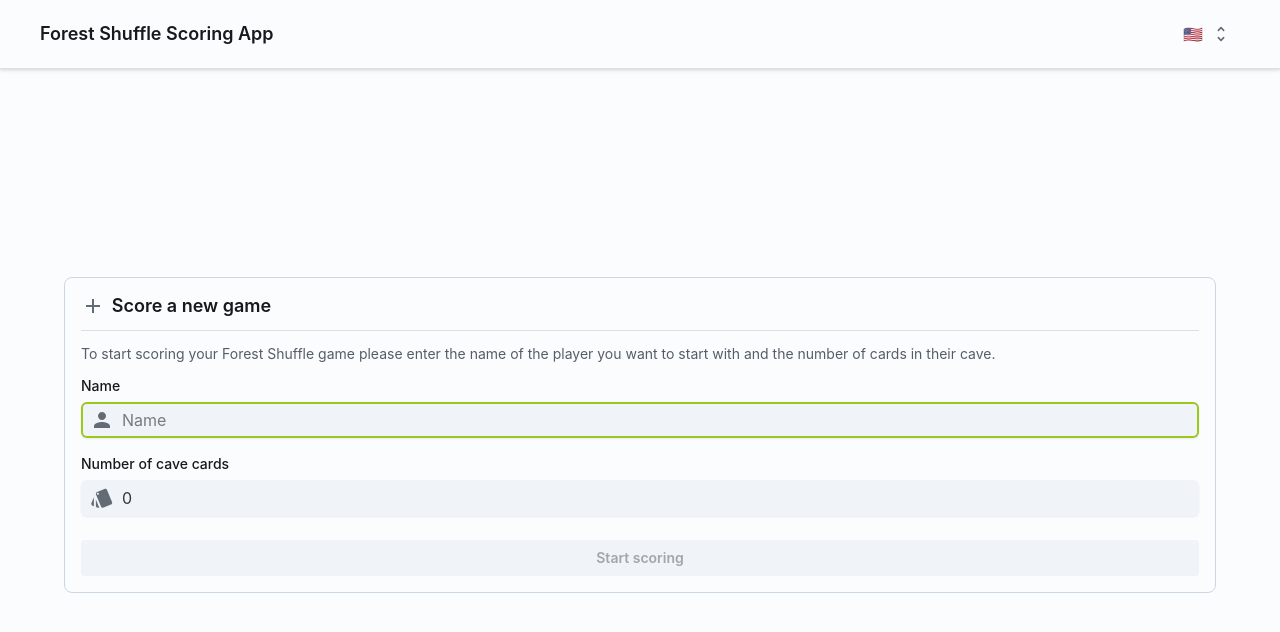
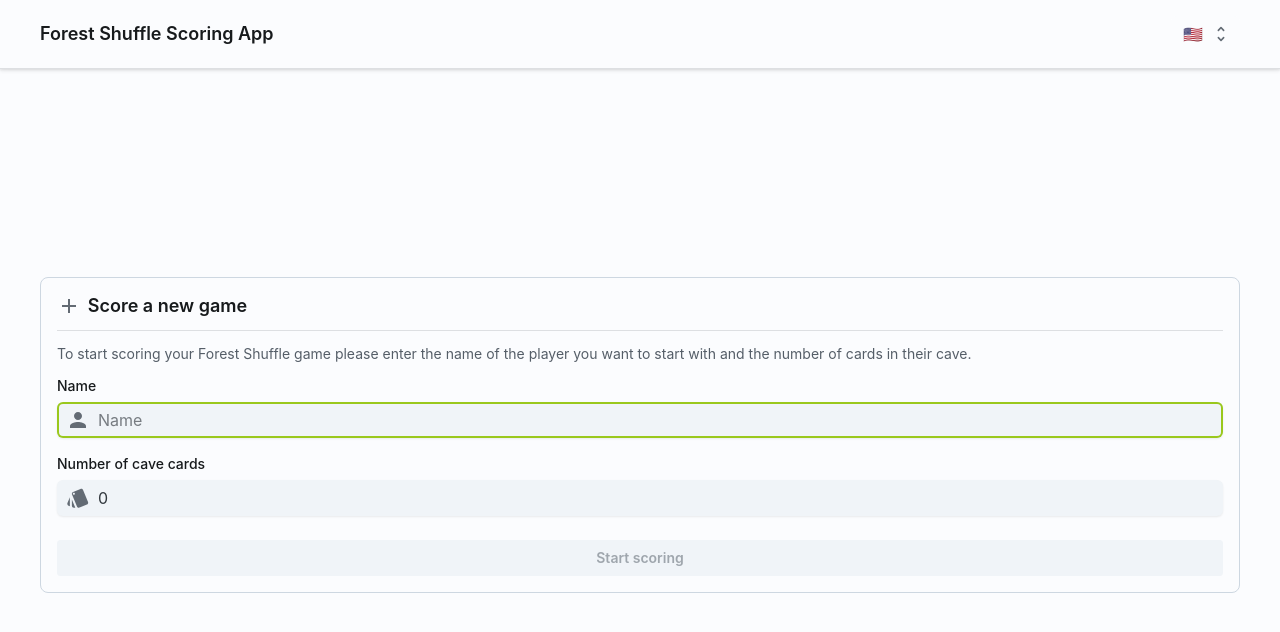
Before and after one commit to soldag/forest-shuffle-scoring, a React (Vite) app: page /#/new in a window 1280 px wide. Shown: the top 632 px of the page. Built offline with nearby package versions, Linux system fonts and the light colour scheme.

Commit message:
Clean up View components

```diff
--- a/src/components/common/FooterContainer.tsx
+++ /dev/null
@@ -1,23 +0,0 @@
-import React, { ReactNode } from "react";
-
-import { Box, Container } from "@mui/joy";
-
-interface FooterContainerProps {
-  children: ReactNode;
-}
-
-const FooterContainer: React.FC<FooterContainerProps> = ({ children }) => (
-  <Box
-    sx={{
-      bgcolor: "background.surface",
-      borderTop: "1px solid",
-      borderColor: "divider",
-      boxShadow: "smInverse",
-      p: 2,
-    }}
-  >
-    <Container sx={{ px: { xs: 0 } }}>{children}</Container>
-  </Box>
-);
-
-export default FooterContainer;
--- a/src/components/common/HeaderContainer.tsx
+++ /dev/null
@@ -1,23 +0,0 @@
-import React, { ReactNode } from "react";
-
-import { Box, Container } from "@mui/joy";
-
-interface HeaderContainerProps {
-  children: ReactNode;
-}
-
-const HeaderContainer: React.FC<HeaderContainerProps> = ({ children }) => (
-  <Box
-    sx={{
-      bgcolor: "background.surface",
-      borderBottom: "1px solid",
-      borderColor: "divider",
-      boxShadow: "sm",
-      p: 2,
-    }}
-  >
-    <Container sx={{ px: { xs: 0 } }}>{children}</Container>
-  </Box>
-);
-
-export default HeaderContainer;
--- a/src/components/common/View.tsx
+++ b/src/components/common/View.tsx
@@ -1,18 +1,45 @@
 import React, { ReactNode } from "react";
 
-import { Box, Sheet } from "@mui/joy";
+import { Box, Container, Sheet } from "@mui/joy";
 import { SxProps } from "@mui/joy/styles/types";
 
 import { mergeSx } from "@/utils/sx";
 
+interface ContentContainerProps {
+  children: ReactNode;
+  disableGutters?: boolean;
+  sx?: SxProps;
+}
+
+const ContentContainer: React.FC<ContentContainerProps> = ({
+  children,
+  disableGutters = false,
+  sx,
+}) => (
+  <Box
+    sx={mergeSx(sx, {
+      display: "flex",
+      backgroundColor: "background.surface",
+      p: disableGutters ? 0 : 2,
+    })}
+  >
+    <Container disableGutters>{children}</Container>
+  </Box>
+);
+
 interface ViewProps {
-  sx?: SxProps;
   header?: ReactNode;
   footer?: ReactNode;
   children?: ReactNode;
+  disableGutters?: boolean;
 }
 
-const View: React.FC<ViewProps> = ({ sx, header, footer, children }) => (
+const View: React.FC<ViewProps> = ({
+  header,
+  footer,
+  children,
+  disableGutters = false,
+}) => (
   <Sheet
     sx={{
       height: "100dvh",
@@ -24,18 +51,45 @@
       boxSizing: "border-box",
     }}
   >
+    {header && (
+      <ContentContainer
+        sx={{
+          borderBottom: "1px solid",
+          borderColor: "divider",
+          boxShadow: "sm",
+          zIndex: 2,
+        }}
+      >
         {header}
-    <Box
-      sx={mergeSx(sx, {
+      </ContentContainer>
+    )}
+
+    {children && (
+      <ContentContainer
+        sx={{
           flexGrow: 1,
           flexShrink: 1,
-        py: 2,
           overflowY: "scroll",
-      })}
+          zIndex: 1,
+        }}
+        disableGutters={disableGutters}
       >
         {children}
-    </Box>
+      </ContentContainer>
+    )}
+
+    {footer && (
+      <ContentContainer
+        sx={{
+          borderTop: "1px solid",
+          borderColor: "divider",
+          boxShadow: "smInverse",
+          zIndex: 2,
+        }}
+      >
         {footer}
+      </ContentContainer>
+    )}
   </Sheet>
 );
 
--- a/src/components/views/CreateGameView/components/Header.tsx
+++ b/src/components/views/CreateGameView/components/Header.tsx
@@ -2,7 +2,6 @@
 
 import { Stack } from "@mui/joy";
 
-import HeaderContainer from "@/components/common/HeaderContainer";
 import HeaderTitle from "@/components/common/HeaderTitle";
 import LanguageSelect from "@/components/common/LocaleSelect";
 import LocaleContext from "@/components/contexts/LocaleContext";
@@ -11,7 +10,6 @@
   const { locale, setLocale } = useContext(LocaleContext);
 
   return (
-    <HeaderContainer>
     <Stack direction="row" alignItems="center" columnGap={2}>
       <HeaderTitle sx={{ flexGrow: 1 }} />
 
@@ -24,7 +22,6 @@
         }}
       />
     </Stack>
-    </HeaderContainer>
   );
 };
 export default Header;
--- a/src/components/views/CreateGameView/index.tsx
+++ b/src/components/views/CreateGameView/index.tsx
@@ -1,7 +1,7 @@
 import { useContext } from "react";
 import { useLocation } from "wouter";
 
-import { Container } from "@mui/joy";
+import { Box } from "@mui/joy";
 
 import { CreateGamePayload, createGame } from "@/components/actions/game";
 import View from "@/components/common/View";
@@ -21,7 +21,7 @@
 
   return (
     <View header={<Header />}>
-      <Container
+      <Box
         sx={{
           display: "flex",
           flexDirection: "column",
@@ -30,7 +30,7 @@
         }}
       >
         <CreateGameCard onSubmit={handleSubmit} />
-      </Container>
+      </Box>
     </View>
   );
 };
--- a/src/components/views/ForestView/components/Footer.tsx
+++ b/src/components/views/ForestView/components/Footer.tsx
@@ -5,11 +5,10 @@
 
 import EmojiEventsIcon from "@mui/icons-material/EmojiEvents";
 import PersonAddIcon from "@mui/icons-material/PersonAdd";
-import { Button, Divider, Stack } from "@mui/joy";
+import { Box, Button, Divider, Stack } from "@mui/joy";
 
 import { addPlayer, setCave } from "@/components/actions/game";
 import AddPlayerModal from "@/components/common/AddPlayerModal";
-import FooterContainer from "@/components/common/FooterContainer";
 import GameContext from "@/components/contexts/GameContext";
 import { MAX_PLAYERS } from "@/utils/constants";
 
@@ -34,7 +33,7 @@
   };
 
   return (
-    <FooterContainer>
+    <Box>
       {forest && (
         <ForestSummary forest={forest} onChange={handleForestChange} />
       )}
@@ -86,7 +85,7 @@
         onConfirm={(values) => dispatch(addPlayer(values))}
         onClose={closeAddPlayerModal}
       />
-    </FooterContainer>
+    </Box>
   );
 };
 
--- a/src/components/views/ForestView/components/Header.tsx
+++ b/src/components/views/ForestView/components/Header.tsx
@@ -8,7 +8,6 @@
 
 import { selectPlayer } from "@/components/actions/game";
 import ConfirmResetModal from "@/components/common/ConfirmResetModal";
-import HeaderContainer from "@/components/common/HeaderContainer";
 import HeaderTitle from "@/components/common/HeaderTitle";
 import PlayerSelect from "@/components/common/PlayerSelect";
 import GameContext from "@/components/contexts/GameContext";
@@ -37,7 +36,6 @@
   };
 
   return (
-    <HeaderContainer>
     <Stack
       direction="row"
       alignItems="center"
@@ -46,11 +44,7 @@
     >
       <HeaderTitle sx={{ flexGrow: 1 }} />
 
-        <IconButton
-          size="sm"
-          sx={{ order: { sm: 5 } }}
-          onClick={openResetModal}
-        >
+      <IconButton size="sm" sx={{ order: { sm: 5 } }} onClick={openResetModal}>
         <ReplayIcon />
       </IconButton>
 
@@ -75,13 +69,12 @@
           <CountUp preserveValue duration={1} end={playerScore} />
         </Typography>
       )}
-      </Stack>
       <ConfirmResetModal
         open={isResetModalOpen}
         onConfirm={handleReset}
         onClose={closeResetModal}
       />
-    </HeaderContainer>
+    </Stack>
   );
 };
 
--- a/src/components/views/ForestView/index.tsx
+++ b/src/components/views/ForestView/index.tsx
@@ -139,7 +139,7 @@
   };
 
   return (
-    <View header={<Header />} footer={<Footer />} sx={{ p: 0 }}>
+    <View disableGutters header={<Header />} footer={<Footer />}>
       <Box
         sx={{
           height: "100%",
--- a/src/components/views/ScoringView/components/Footer.tsx
+++ b/src/components/views/ScoringView/components/Footer.tsx
@@ -5,10 +5,7 @@
 import ReplayIcon from "@mui/icons-material/Replay";
 import { Button } from "@mui/joy";
 
-import FooterContainer from "@/components/common/FooterContainer";
-
 const Footer: React.FC = () => (
-  <FooterContainer>
   <Button
     fullWidth
     variant="soft"
@@ -22,7 +19,6 @@
       defaultMessage="Score a new game"
     />
   </Button>
-  </FooterContainer>
 );
 
 export default Footer;
--- a/src/components/views/ScoringView/components/Header.tsx
+++ b/src/components/views/ScoringView/components/Header.tsx
@@ -4,24 +4,16 @@
 import ReplayIcon from "@mui/icons-material/Replay";
 import { IconButton, Stack } from "@mui/joy";
 
-import HeaderContainer from "@/components/common/HeaderContainer";
 import HeaderTitle from "@/components/common/HeaderTitle";
 
 const Header: React.FC = () => (
-  <HeaderContainer>
-    <Stack direction="row" alignItems="center" columnGap={2}>
-      <HeaderTitle sx={{ flexGrow: 1 }} />
+  <Stack direction="row" alignItems="center" columnGap={2}>
+    <HeaderTitle sx={{ flexGrow: 1 }} />
 
-      <IconButton
-        size="sm"
-        sx={{ order: { sm: 5 } }}
-        component={Link}
-        to="/new"
-      >
-        <ReplayIcon />
-      </IconButton>
-    </Stack>
-  </HeaderContainer>
+    <IconButton size="sm" sx={{ order: { sm: 5 } }} component={Link} to="/new">
+      <ReplayIcon />
+    </IconButton>
+  </Stack>
 );
 
 export default Header;
--- a/src/components/views/ScoringView/index.tsx
+++ b/src/components/views/ScoringView/index.tsx
@@ -1,7 +1,7 @@
 import { FormattedMessage } from "react-intl";
 import { useLocalStorage } from "usehooks-ts";
 
-import { Box, Container, Stack, Typography } from "@mui/joy";
+import { Box, Stack, Typography } from "@mui/joy";
 
 import View from "@/components/common/View";
 import { scoreGame } from "@/game";
@@ -27,15 +27,11 @@
 
   return (
     <View header={<Header />} footer={<Footer />}>
-      <Container>
       <WinnersCard game={game} scoring={scoring} sx={{ mb: 4 }} />
 
       <Stack direction="row" justifyContent="space-between">
         <Typography level="title-md">
-            <FormattedMessage
-              id="ScoringView.results"
-              defaultMessage="Results"
-            />
+          <FormattedMessage id="ScoringView.results" defaultMessage="Results" />
         </Typography>
         <DetailsSwitch
           checked={showDetails}
@@ -58,7 +54,6 @@
           sx={{ width: { xs: "100%", sm: "auto" } }}
         />
       )}
-      </Container>
     </View>
   );
 });
```
Lines whose indentation alone changed are shown as unchanged.
